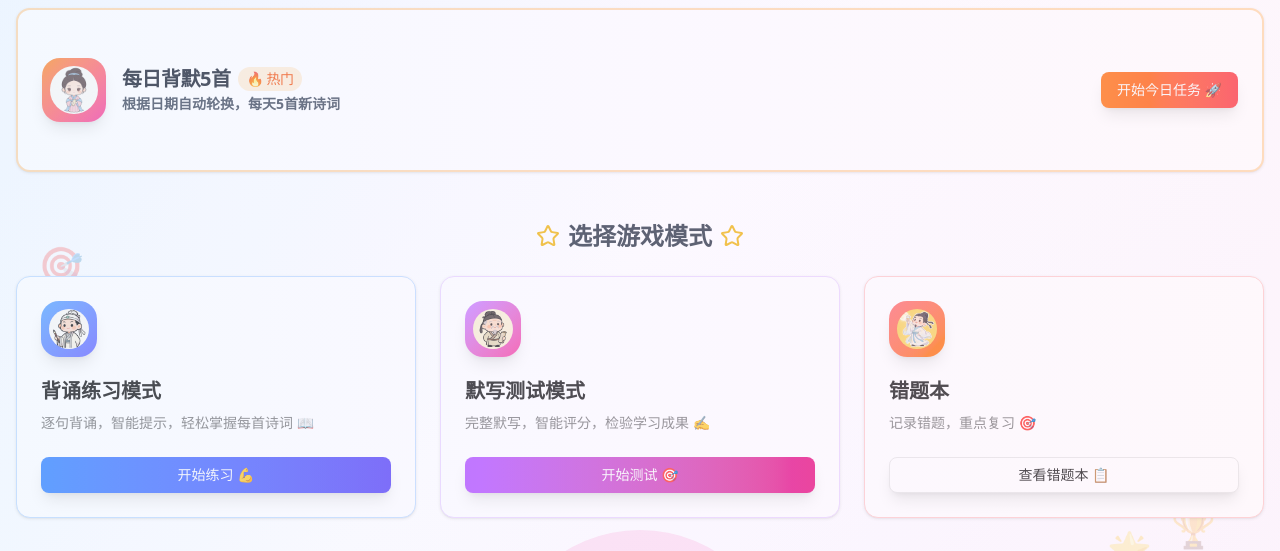
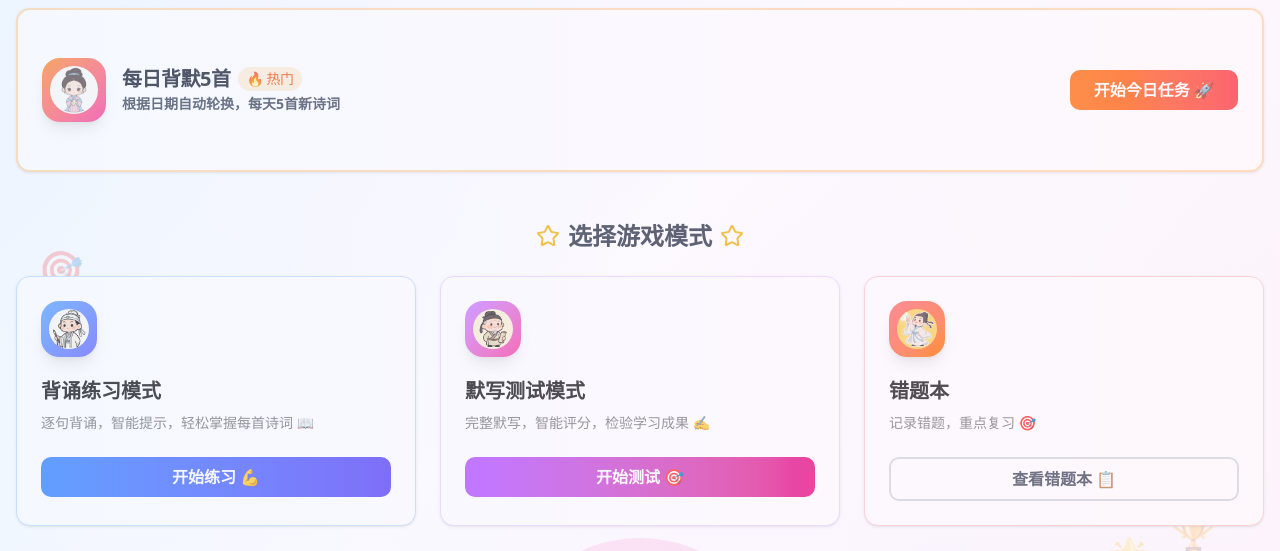
Before and after one commit to penliming0895/poetry-learning-app, a Next.js app: page / in a window 1280 px wide. Shown: the part 395-946 px from the top of the page. Built offline with nearby package versions, Linux system fonts and the light colour scheme.

Commit message:
fix: 重构首页导航系统，移除Button组件冲突并简化状态管理

```diff
--- a/src/app/page.tsx
+++ b/src/app/page.tsx
@@ -2,15 +2,12 @@
 
 import { useState, useEffect } from 'react';
 import Link from 'next/link';
-import { Button } from '@/components/ui/button';
 import { Card, CardContent, CardDescription, CardHeader, CardTitle } from '@/components/ui/card';
 import { Badge } from '@/components/ui/badge';
 import { BookOpen, PenTool, Trophy, GraduationCap, AlertCircle, Sparkles, Star } from 'lucide-react';
 import { useGameProgress } from '@/hooks/useGameProgress';
-// import { StudyReminderButton } from '@/components/StudyReminder';
 
 export default function Home() {
-  const [hoveredCard, setHoveredCard] = useState<string | null>(null);
   const { progress, getAverageAccuracy, getUnmasteredWrong, mounted } = useGameProgress();
   const [showEmoji, setShowEmoji] = useState(false);
 
@@ -108,15 +105,9 @@ export default function Home() {
             今日任务
             <Sparkles className="h-6 w-6 text-yellow-500" />
           </h2>
-          <a href="/daily" className="group block cursor-pointer text-decoration-none hover:text-inherit">
+          <Link href="/daily" className="group block cursor-pointer text-decoration-none hover:text-inherit">
             <Card
-              className={`border-2 transition-all duration-300 overflow-hidden ${
-                hoveredCard === 'daily'
-                  ? 'scale-[1.02] border-orange-500 shadow-2xl bg-gradient-to-br from-orange-50 to-red-50 dark:from-orange-900/20 dark:to-red-900/20'
-                  : 'hover:scale-[1.01] hover:shadow-xl border-orange-200'
-              }`}
-              onMouseEnter={() => setHoveredCard('daily')}
-              onMouseLeave={() => setHoveredCard(null)}
+              className="border-2 transition-all duration-300 overflow-hidden hover:scale-[1.01] hover:shadow-xl border-orange-200"
             >
               <CardContent className="p-6">
                 <div className="flex items-center justify-between">
@@ -136,15 +127,13 @@ export default function Home() {
                       </p>
                     </div>
                   </div>
-                  <Button
-                    className="bg-gradient-to-r from-orange-500 to-red-500 hover:from-orange-600 hover:to-red-600 shadow-lg hover:shadow-xl transform hover:-translate-y-0.5 transition-all duration-300"
-                  >
+                  <div className="bg-gradient-to-r from-orange-500 to-red-500 text-white px-6 py-2 rounded-lg font-semibold hover:from-orange-600 hover:to-red-600 transition-all">
                     开始今日任务 🚀
-                  </Button>
+                  </div>
                 </div>
               </CardContent>
             </Card>
-          </a>
+          </Link>
         </div>
 
         {/* 游戏模式选择 */}
@@ -156,16 +145,8 @@ export default function Home() {
           </h2>
           <div className="grid gap-6 md:grid-cols-3">
             {/* 练习模式 */}
-            <a href="/practice" className="group block cursor-pointer text-decoration-none hover:text-inherit">
-              <Card
-                className={`transition-all duration-300 h-full ${
-                  hoveredCard === 'practice'
-                    ? 'scale-[1.02] border-blue-500 shadow-2xl bg-gradient-to-br from-blue-50 to-indigo-50 dark:from-blue-900/20 dark:to-indigo-900/20'
-                    : 'hover:scale-[1.01] hover:shadow-xl border-blue-200'
-                }`}
-                onMouseEnter={() => setHoveredCard('practice')}
-                onMouseLeave={() => setHoveredCard(null)}
-              >
+            <Link href="/practice" className="group block cursor-pointer text-decoration-none hover:text-inherit">
+              <Card className="transition-all duration-300 h-full hover:scale-[1.01] hover:shadow-xl border-blue-200">
                 <CardHeader>
                   <div className="mb-3 flex h-14 w-14 items-center justify-center rounded-2xl bg-gradient-to-br from-blue-400 to-indigo-500 text-white shadow-lg transform group-hover:scale-110 transition-transform duration-300">
                     <img src="/bai_juyi.png" alt="白居易" className="h-10 w-10 rounded-full object-cover" />
@@ -176,26 +157,16 @@ export default function Home() {
                   </CardDescription>
                 </CardHeader>
                 <CardContent>
-                  <Button
-                    className="w-full bg-gradient-to-r from-blue-500 to-indigo-600 hover:from-blue-600 hover:to-indigo-700 shadow-lg hover:shadow-xl transform hover:-translate-y-0.5 transition-all duration-300"
-                  >
+                  <div className="w-full bg-gradient-to-r from-blue-500 to-indigo-600 text-white text-center py-2 rounded-lg font-semibold hover:from-blue-600 hover:to-indigo-700 transition-all">
                     开始练习 💪
-                  </Button>
+                  </div>
                 </CardContent>
               </Card>
-            </a>
+            </Link>
 
             {/* 测试模式 */}
-            <a href="/test" className="group block cursor-pointer text-decoration-none hover:text-inherit">
-              <Card
-                className={`transition-all duration-300 h-full ${
-                  hoveredCard === 'test'
-                    ? 'scale-[1.02] border-purple-500 shadow-2xl bg-gradient-to-br from-purple-50 to-pink-50 dark:from-purple-900/20 dark:to-pink-900/20'
-                    : 'hover:scale-[1.01] hover:shadow-xl border-purple-200'
-                }`}
-                onMouseEnter={() => setHoveredCard('test')}
-                onMouseLeave={() => setHoveredCard(null)}
-              >
+            <Link href="/test" className="group block cursor-pointer text-decoration-none hover:text-inherit">
+              <Card className="transition-all duration-300 h-full hover:scale-[1.01] hover:shadow-xl border-purple-200">
                 <CardHeader>
                   <div className="mb-3 flex h-14 w-14 items-center justify-center rounded-2xl bg-gradient-to-br from-purple-400 to-pink-500 text-white shadow-lg transform group-hover:scale-110 transition-transform duration-300">
                     <img src="/du_fu.png" alt="杜甫" className="h-10 w-10 rounded-full object-cover" />
@@ -206,26 +177,16 @@ export default function Home() {
                   </CardDescription>
                 </CardHeader>
                 <CardContent>
-                  <Button
-                    className="w-full bg-gradient-to-r from-purple-500 to-pink-600 hover:from-purple-600 hover:to-pink-700 shadow-lg hover:shadow-xl transform hover:-translate-y-0.5 transition-all duration-300"
-                  >
+                  <div className="w-full bg-gradient-to-r from-purple-500 to-pink-600 text-white text-center py-2 rounded-lg font-semibold hover:from-purple-600 hover:to-pink-700 transition-all">
                     开始测试 🎯
-                  </Button>
+                  </div>
                 </CardContent>
               </Card>
-            </a>
+            </Link>
 
             {/* 错题本 */}
-            <a href="/wrongbook" className="group block cursor-pointer text-decoration-none hover:text-inherit">
-              <Card
-                className={`transition-all duration-300 h-full ${
-                  hoveredCard === 'wrongbook'
-                    ? 'scale-[1.02] border-red-500 shadow-2xl bg-gradient-to-br from-red-50 to-orange-50 dark:from-red-900/20 dark:to-orange-900/20'
-                    : 'hover:scale-[1.01] hover:shadow-xl border-red-200'
-                }`}
-                onMouseEnter={() => setHoveredCard('wrongbook')}
-                onMouseLeave={() => setHoveredCard(null)}
-              >
+            <Link href="/wrongbook" className="group block cursor-pointer text-decoration-none hover:text-inherit">
+              <Card className="transition-all duration-300 h-full hover:scale-[1.01] hover:shadow-xl border-red-200">
                 <CardHeader>
                   <div className="mb-3 flex h-14 w-14 items-center justify-center rounded-2xl bg-gradient-to-br from-red-400 to-orange-500 text-white shadow-lg transform group-hover:scale-110 transition-transform duration-300">
                     <img src="/li_bai.png" alt="李白" className="h-10 w-10 rounded-full object-cover" />
@@ -238,19 +199,18 @@ export default function Home() {
                   </CardDescription>
                 </CardHeader>
                 <CardContent>
-                  <Button
-                    variant={totalWrongCount > 0 ? 'destructive' : 'outline'}
-                    className={`w-full shadow-lg hover:shadow-xl transform hover:-translate-y-0.5 transition-all duration-300 ${
+                  <div
+                    className={`w-full text-center py-2 rounded-lg font-semibold transition-all ${
                       totalWrongCount > 0
-                        ? 'bg-gradient-to-r from-red-500 to-orange-500 hover:from-red-600 hover:to-orange-600'
-                        : ''
+                        ? 'bg-gradient-to-r from-red-500 to-orange-500 text-white hover:from-red-600 hover:to-orange-600'
+                        : 'border-2 border-gray-300 text-gray-700 hover:bg-gray-100'
                     }`}
                   >
                     {totalWrongCount > 0 ? '开始复习 🔥' : '查看错题本 📋'}
-                  </Button>
+                  </div>
                 </CardContent>
               </Card>
-            </a>
+            </Link>
           </div>
         </div>
 
--- /dev/null
+++ b/src/app/test-page.tsx
@@ -0,0 +1,55 @@
+'use client';
+
+export default function TestPage() {
+  return (
+    <div className="min-h-screen bg-gray-100 p-8">
+      <h1 className="text-3xl font-bold mb-8">点击测试页面</h1>
+
+      <div className="space-y-4">
+        {/* 测试1: 纯HTML a标签 */}
+        <div className="p-4 bg-white rounded-lg shadow">
+          <h2 className="text-xl font-semibold mb-2">测试1: 纯HTML a标签</h2>
+          <a href="/daily" className="inline-block bg-blue-500 text-white px-6 py-3 rounded-lg">
+            点击跳转到每日背默
+          </a>
+        </div>
+
+        {/* 测试2: 简单的div + onClick */}
+        <div
+          onClick={() => {
+            console.log('点击了div');
+            window.location.href = '/practice';
+          }}
+          className="p-4 bg-white rounded-lg shadow cursor-pointer hover:bg-gray-50"
+        >
+          <h2 className="text-xl font-semibold mb-2">测试2: div + onClick</h2>
+          <button className="bg-green-500 text-white px-6 py-3 rounded-lg">
+            点击跳转到练习模式
+          </button>
+        </div>
+
+        {/* 测试3: 包裹整个卡片的a标签 */}
+        <a href="/test" className="block">
+          <div className="p-4 bg-white rounded-lg shadow cursor-pointer hover:bg-gray-50">
+            <h2 className="text-xl font-semibold mb-2">测试3: 包裹整个卡片的a标签</h2>
+            <p className="text-gray-600">点击卡片任意位置跳转到测试模式</p>
+          </div>
+        </a>
+
+        {/* 测试4: 使用window.open */}
+        <div
+          onClick={() => {
+            console.log('点击了wrongbook div');
+            window.open('/wrongbook', '_self');
+          }}
+          className="p-4 bg-white rounded-lg shadow cursor-pointer hover:bg-gray-50"
+        >
+          <h2 className="text-xl font-semibold mb-2">测试4: window.open</h2>
+          <button className="bg-red-500 text-white px-6 py-3 rounded-lg">
+            点击跳转到错题本
+          </button>
+        </div>
+      </div>
+    </div>
+  );
+}
```
Also changed, not shown: src/app/page-simple.tsx (added, +45 -0 lines).
